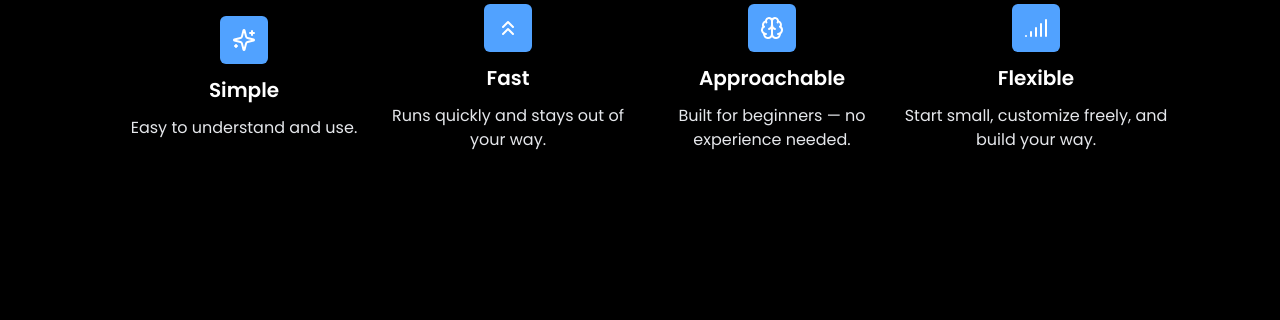
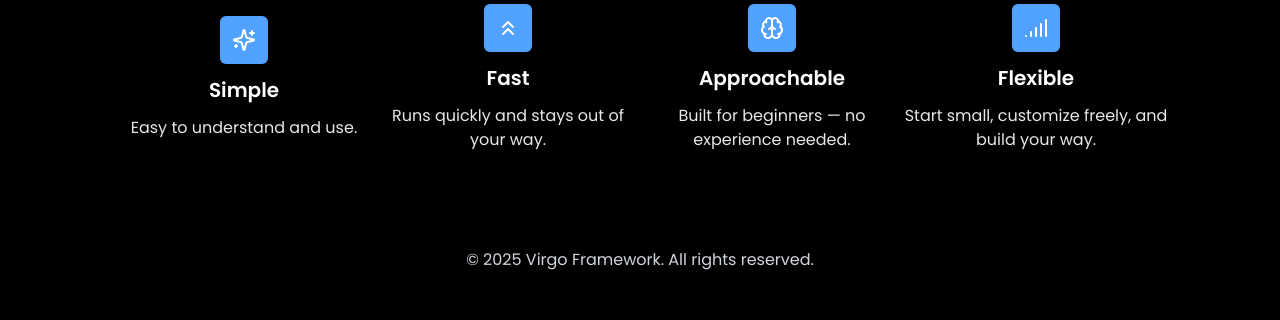
Before and after one commit to DaleStack/VirgoDocs, a Python web app: template apps/landing/templates/landing_page.html in a window 1280 px wide. Shown: the part 1509-1829 px from the top of the page. Before the commit the page ends 1659 px from the top, so only its background shows below. Run offline with Jinja, Linux system fonts and the light colour scheme; the template is opened without the code that fills it, so the values that code supplies are empty; some libraries are stand-ins or nearby versions.

Commit message:
feat: footer

```diff
--- a/apps/landing/templates/hero.html
+++ b/apps/landing/templates/hero.html
@@ -88,5 +88,13 @@ routes["/"] = note_app
         </div>
     </div>
 
+    <footer>
+        <div class="flex justify-center items-center py-12 text-center">
+            <p class="text-gray-300">
+                &copy; 2025 Virgo Framework. All rights reserved.
+            </p>
+        </div>
+    </footer>
+
 
 </div>
```
